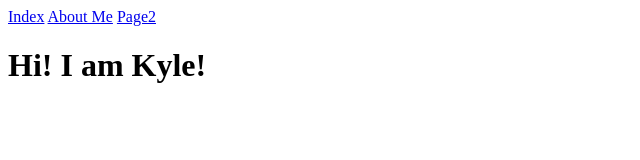
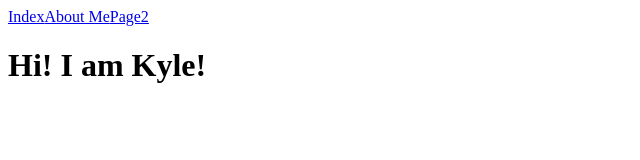
Before and after one commit to KymaiselHunter/CSCI-39548-Assignment-1, a plain HTML site: page page1.html in a window 1280 px wide. Shown: the full height of the page, 0-640 px from the left. Drawn offline with Linux system fonts and the light colour scheme.

Commit message:
Stuff is not working as intended but I've started styling

```diff
--- /dev/null
+++ b/general.css
@@ -0,0 +1,6 @@
+.navbar{
+	display: flex;
+	flex-direction: row;
+
+	width: 100%;
+}
--- a/page1.html
+++ b/page1.html
@@ -2,13 +2,15 @@
 <html>
 	<head>
 		<title>About Me</title>
+
+		<link rel="stylesheet" href="general.css">
 	</head>
 
 	<body>
-		<nav>
-			<a href="index.html">Index<a>
-			<a href="page1.html">About Me<a>
-			<a href="page2.html">Page2<a>
+		<nav class="navbar">
+			<a class="navbar-item" href="index.html">Index</a>
+			<a class="navbar-item" href="page1.html">About Me</a>
+			<a class="navbar-item" href="page2.html">Page2</a>
 		</nav>
 
 		<h1>Hi! I am Kyle!</h1>
```
Also changed, not shown: page2.html (+1 -1 lines).
